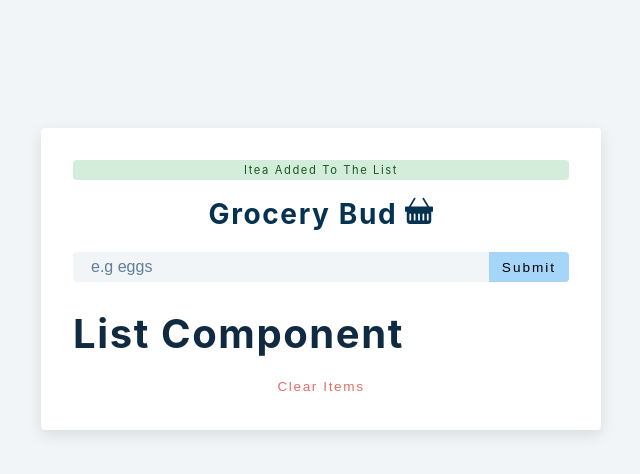
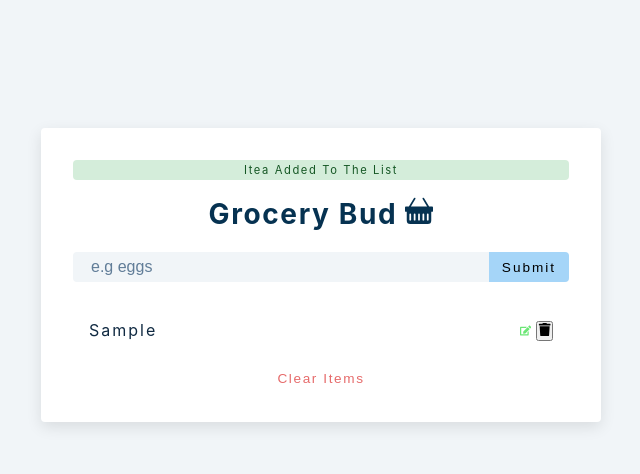
Before and after one commit to jobitoalv/shoppingList, a React (Create React App) app: page / in a window 1280 px wide. Both pictures are taken after typing "Sample" into the empty fields and a click on the button "Submit". Shown: the top 474 px of the page, without its empty margins (319-959 px from the left). Built offline with nearby package versions, Linux system fonts and the light colour scheme; the HTML template or start-up script is replaced by a standard one.

Commit message:
add fucntion to list.js

```diff
--- a/src/App.js
+++ b/src/App.js
@@ -3,9 +3,18 @@ import List from './List'
 import Alert from './Alert'
 import { BsFillBasketFill } from "react-icons/bs";
 
+const getLocalStorage = () => {
+  let list = localStorage.getItem('list');
+  if (list) {
+    return (list = JSON.parse(localStorage.getItem('list')))
+  } else {
+    return []
+  }
+}
+
 function App() {
   const [name, setName] = useState ('');
-  const [list, setList] = useState ([]);
+  const [list, setList] = useState (getLocalStorage());
   const [isEditing, setIsEditing] = useState(false);
   const [editID, setEditID] = useState(null);
   const [alert, setAlert] = useState(
@@ -63,9 +72,11 @@ function App() {
     useEffect (() => {
       localStorage.setItem('list', JSON.stringify(list))
     },[list])
-  return <section className='section-center'>
+
+  return (
+  <section className='section-center'>
     <form className='grocery-form' onSubmit={handleSubmit}>
-      {alert.show && <Alert {...alert} removeAlert ={showAlert}/>}
+      {alert.show && <Alert {...alert} removeAlert ={showAlert} list={list}/>}
       <h3>grocery bud <BsFillBasketFill/></h3>
       <div className='form-control'>
         <input type='text' className='grocery' placeholder='e.g eggs' value={name} onChange={(e) => setName(e.target.value)}/>
@@ -74,11 +85,14 @@ function App() {
         </button>
       </div>
     </form>
+    {list.length > 0 && (
     <div className='grocery-container'>
-      <List/>
+      <List item={list} removeItem={removeItem} editItem={editItem}/>
       <button className='clear-btn'onClick={clearList}>clear items</button>
     </div>
+    )}
   </section>
+  )
 }
 
 export default App
--- a/src/List.js
+++ b/src/List.js
@@ -1,7 +1,26 @@
 import React from 'react'
 import { FaEdit, FaTrash } from 'react-icons/fa'
-const List = () => {
-  return <h2>list component</h2>
+const List = ({item, removeItem, editItem }) => {
+  return (
+    <div className='grocery-list'>
+      {item.map((item) => {
+        const {id, title } = item;
+        return (
+          <article className='grocery-item'  key={id}>
+            <p className='title'>{title}</p>
+            <div className='btn-container'>
+              <button type='button' className='edit-btn' onClick={() => editItem(id)}>
+                <FaEdit/>
+              </button>
+              <button type='button' className='remove-btn' onClick={() => removeItem(id)}>
+                <FaTrash/>
+              </button>
+            </div>
+          </article>
+        )
+      })}
+    </div>
+  )
 }
 
 export default List
```
